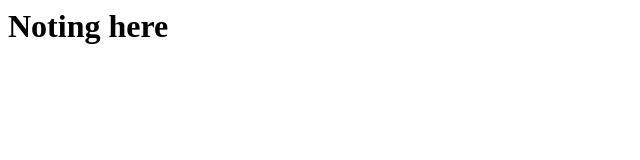
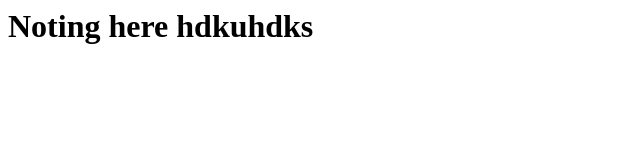
Before and after one commit to mayank2k16/Laravel, a plain HTML site: page index.html in a window 1280 px wide. Shown: the whole page, without its empty margins (0-640 px from the left). Drawn offline with Linux system fonts and the light colour scheme.

Commit message:
new line added

```diff
--- a/index.html
+++ b/index.html
@@ -1,7 +1,7 @@
 <html>
 <body>
     <h1>
-    Noting here
+    Noting here hdkuhdks
     </h1>
     </body>
 </html>
```
